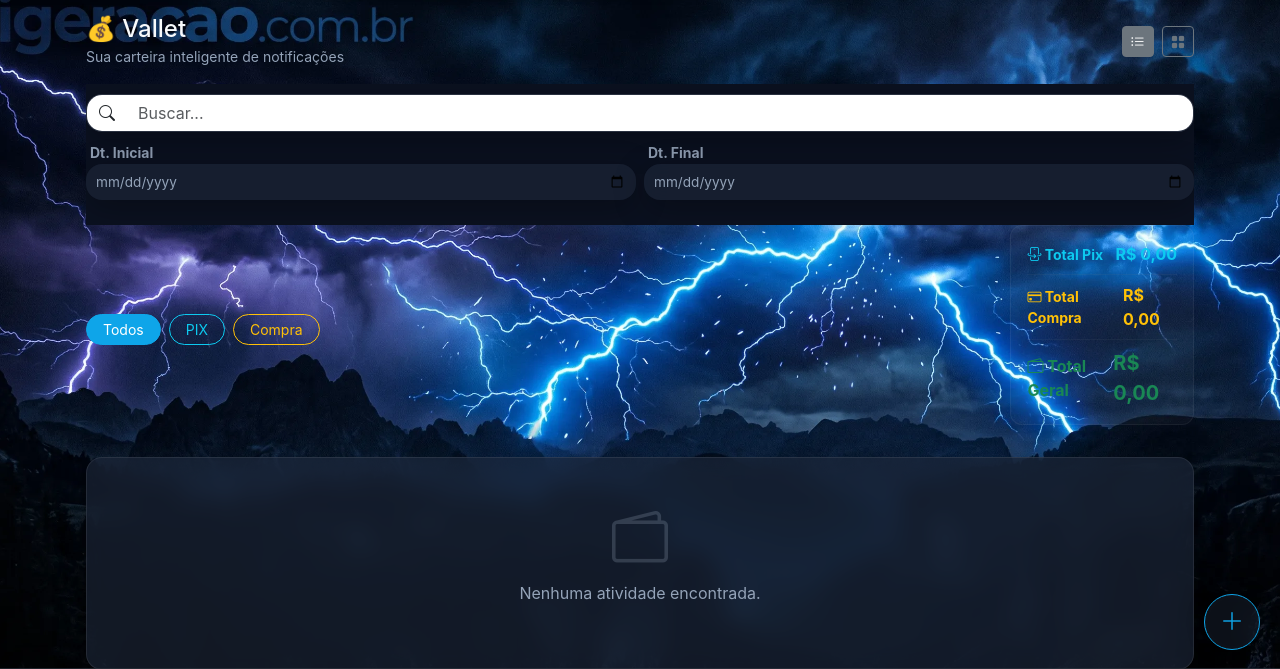
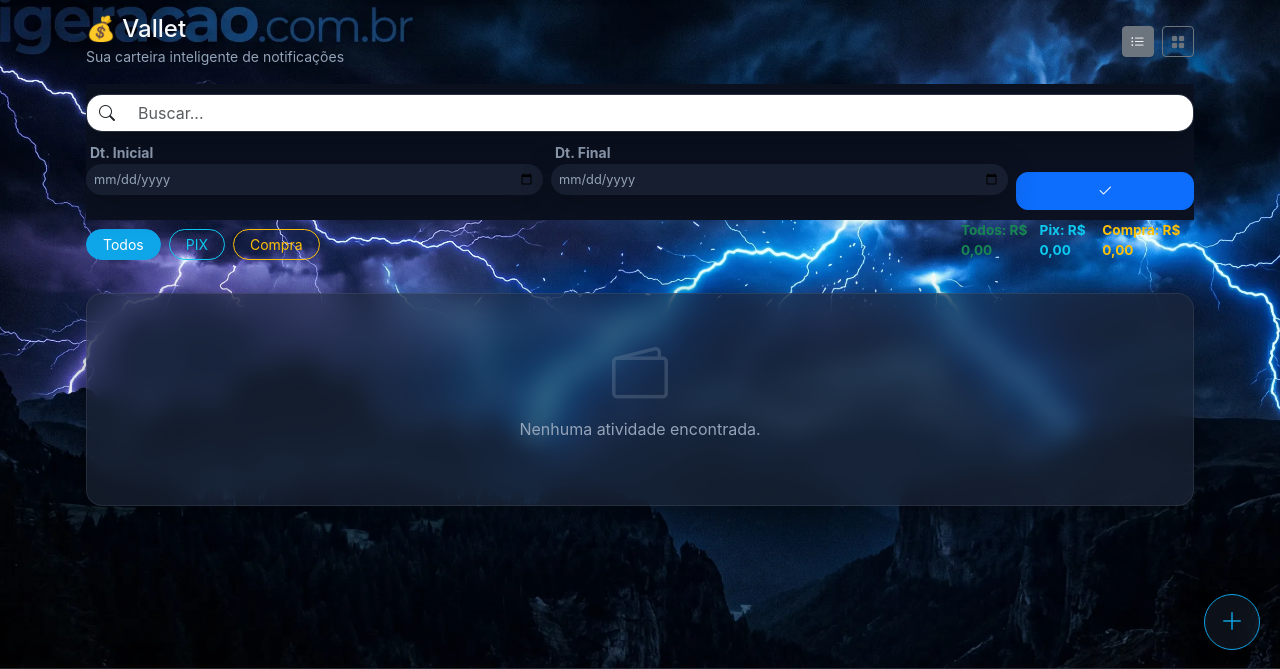
Before and after one commit to valgandolfo/allmedias-, a Django app: page /carteira/ in a window 1280 px wide. Shown: the part 65-734 px from the top of the page. Run offline with Django 5.2, Linux system fonts and the light colour scheme; the visitor is signed in with stand-in values (Sample User, id 1); data that the repository does not hold is empty; some libraries are stand-ins or nearby versions.

Commit message:
Fix: layout dos totalizadores em uma única linha e adição de botão para o filtro de datas

```diff
--- a/templates/carteira/lista.html
+++ b/templates/carteira/lista.html
@@ -82,14 +82,19 @@
         <span class="input-group-text bg-white border-0"><i class="bi bi-search"></i></span>
         <input type="text" id="searchInput" class="form-control border-0 shadow-none" placeholder="Buscar..." onkeyup="filtrarItens()">
     </div>
-    <div class="row g-2">
-        <div class="col-6">
+    <div class="row g-2 align-items-end">
+        <div class="col-5">
             <label class="form-label small text-muted mb-0 ms-1 fw-bold">Dt. Inicial</label>
-            <input type="date" id="filterDataInicial" class="form-control card-custom border-0 text-muted" style="font-size: 0.85rem; padding: 8px 10px;" onchange="filtrarItens()">
+            <input type="date" id="filterDataInicial" class="form-control card-custom border-0 text-muted px-2" style="font-size: 0.8rem;">
         </div>
-        <div class="col-6">
+        <div class="col-5">
             <label class="form-label small text-muted mb-0 ms-1 fw-bold">Dt. Final</label>
-            <input type="date" id="filterDataFinal" class="form-control card-custom border-0 text-muted" style="font-size: 0.85rem; padding: 8px 10px;" onchange="filtrarItens()">
+            <input type="date" id="filterDataFinal" class="form-control card-custom border-0 text-muted px-2" style="font-size: 0.8rem;">
+        </div>
+        <div class="col-2">
+            <button class="btn btn-primary w-100 text-center px-1" style="border-radius: 12px; height: 38px;" onclick="filtrarItens()">
+                <i class="bi bi-check2"></i>
+            </button>
         </div>
     </div>
 </div>
@@ -108,19 +113,10 @@
 </div>
 
 <!-- Totais Section -->
-<div class="summary-card p-3 mb-3">
-    <div class="d-flex justify-content-between align-items-center mb-2 pb-2 border-bottom border-secondary border-opacity-10">
-        <span class="text-info small fw-bold"><i class="bi bi-phone-flip"></i> Total Pix</span>
-        <span class="fw-bold text-info">R$ <span id="total-pix">{{ total_pix|floatformat:2 }}</span></span>
-    </div>
-    <div class="d-flex justify-content-between align-items-center mb-2 pb-2 border-bottom border-secondary border-opacity-10">
-        <span class="text-warning small fw-bold"><i class="bi bi-credit-card"></i> Total Compra</span>
-        <span class="fw-bold text-warning">R$ <span id="total-compra">{{ total_compra|floatformat:2 }}</span></span>
-    </div>
-    <div class="d-flex justify-content-between align-items-center mt-1">
-        <span class="text-success fw-bold"><i class="bi bi-wallet2"></i> Total Geral</span>
-        <span class="fw-bold text-success fs-5">R$ <span id="total-geral">{{ total_geral|floatformat:2 }}</span></span>
-    </div>
+<div class="d-flex justify-content-between align-items-center mb-3 px-1 fw-bold" style="font-size: 0.85rem;">
+    <span class="text-success">Todos: R$ <span id="total-geral">{{ total_geral|floatformat:2 }}</span></span>
+    <span class="text-info">Pix: R$ <span id="total-pix">{{ total_pix|floatformat:2 }}</span></span>
+    <span class="text-warning">Compra: R$ <span id="total-compra">{{ total_compra|floatformat:2 }}</span></span>
 </div>
 {% endblock %}
 
```
